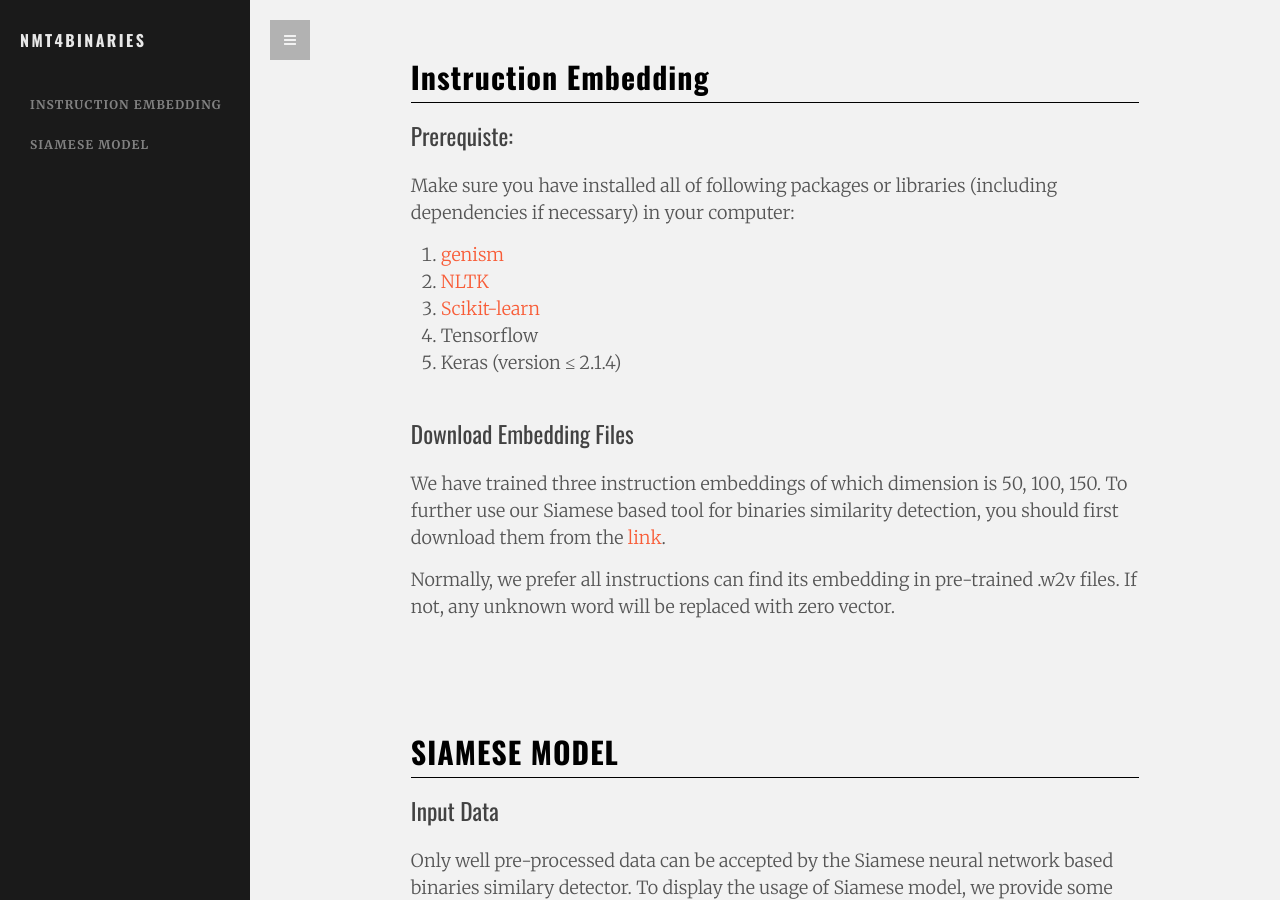
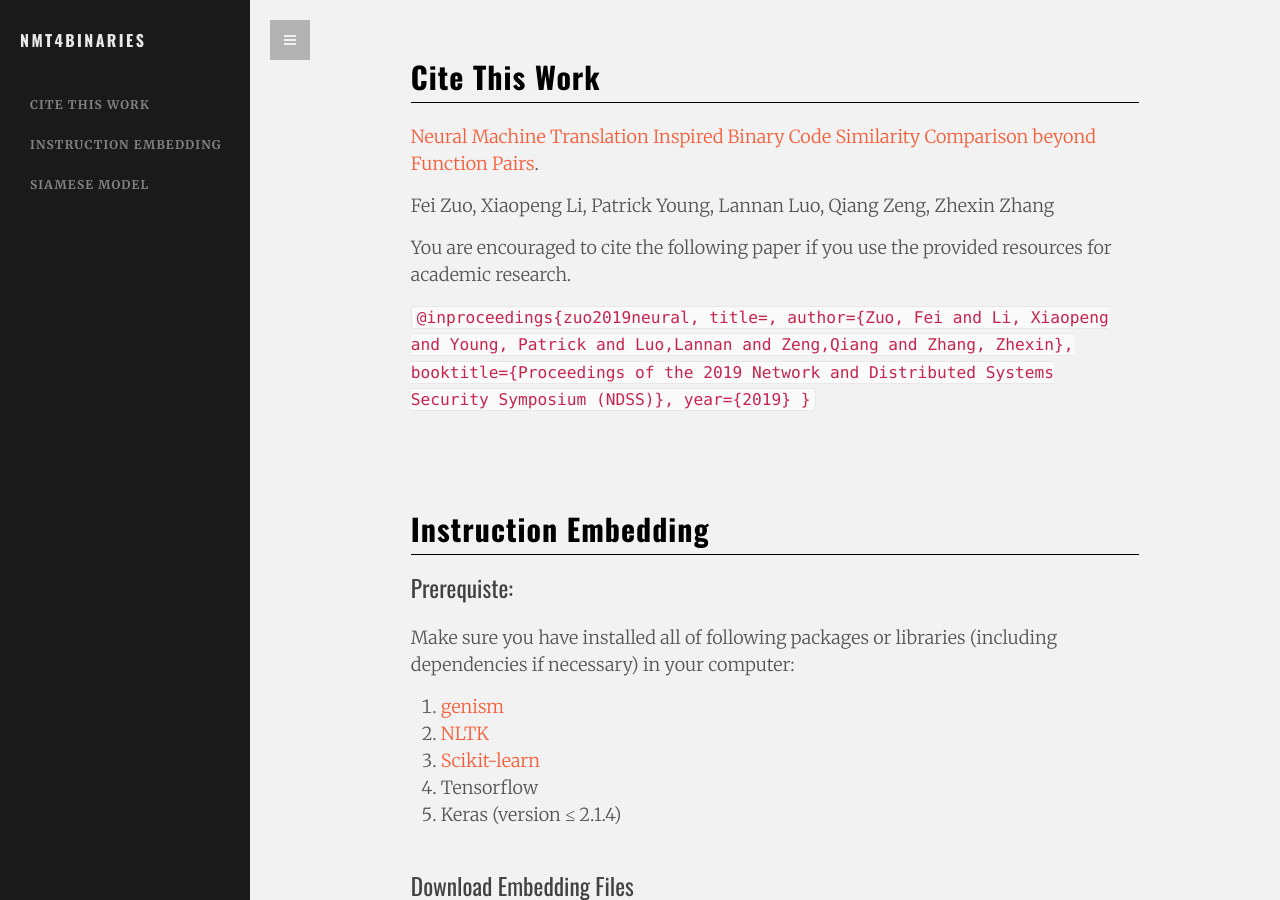
Before and after one commit to nmt4binaries/nmt4binaries.github.io, a Jekyll site: the page built from index.html, in a window 1280 px wide and 900 px high. Built offline with Jekyll 4.4.1, drawn with Linux system fonts in a browser that asks for light colours.

Commit message:
Update index.html

```diff
--- a/index.html
+++ b/index.html
@@ -5,6 +5,9 @@ width:
   - col-md-11 col-md-offset-1
   - col-lg-10
 sections:
+
+  - title: Cite This Work
+    link: "#paper"
 
   - title: Instruction Embedding
     link: "#embed"
@@ -17,6 +20,29 @@ sections:
 <div class="container-fluid">
 
   <!-- ================= EMACS SECTION ====================== -->
+   <div class="row sect">
+    <div id="paper" class="{{ page.width | join: ' ' }}">
+      <div class="page-header">
+        <h2>Cite This Work</h2>
+      </div> <!-- /.page-header -->
+
+      <p><a href="https://www.ndss-symposium.org/ndss-paper/neural-machine-translation-inspired-binary-code-similarity-comparison-beyond-function-pairs/">Neural Machine Translation Inspired Binary Code Similarity Comparison beyond Function Pairs</a>.</p>
+      <p>Fei Zuo, Xiaopeng Li, Patrick Young, Lannan Luo, Qiang Zeng, Zhexin Zhang</p>
+
+      <p>You are encouraged to cite the following paper if you use the provided resources for academic research.
+      </p>
+      <code>
+      @inproceedings{zuo2019neural,
+      title={{Neural Machine Translation Inspired Binary Code Similarity Comparison beyond Function Pairs}},
+      author={Zuo, Fei and Li, Xiaopeng and Young, Patrick and Luo,Lannan and Zeng,Qiang and Zhang, Zhexin},
+      booktitle={Proceedings of the 2019 Network and Distributed Systems Security Symposium (NDSS)},
+      year={2019}
+      }
+      </code>
+
+    </div><!-- /paper -->
+  </div><!-- /.sect -->
+
   <div class="row sect">
     <div id="embed" class="{{ page.width | join: ' ' }}">
       <div class="page-header">
@@ -54,7 +80,7 @@ sections:
       </p>
 
 
-    </div><!-- /emacs -->
+    </div><!-- /embed -->
   </div><!-- /.sect -->
 
   <div class="row sect">
@@ -75,10 +101,6 @@ sections:
       </p>
 
 
-
-
-
-
-    </div>   <!-- /#contact -->
+    </div>   <!-- /model -->
   </div> <!-- /.sect -->
 </div><!-- /.container-fluid -->
```
